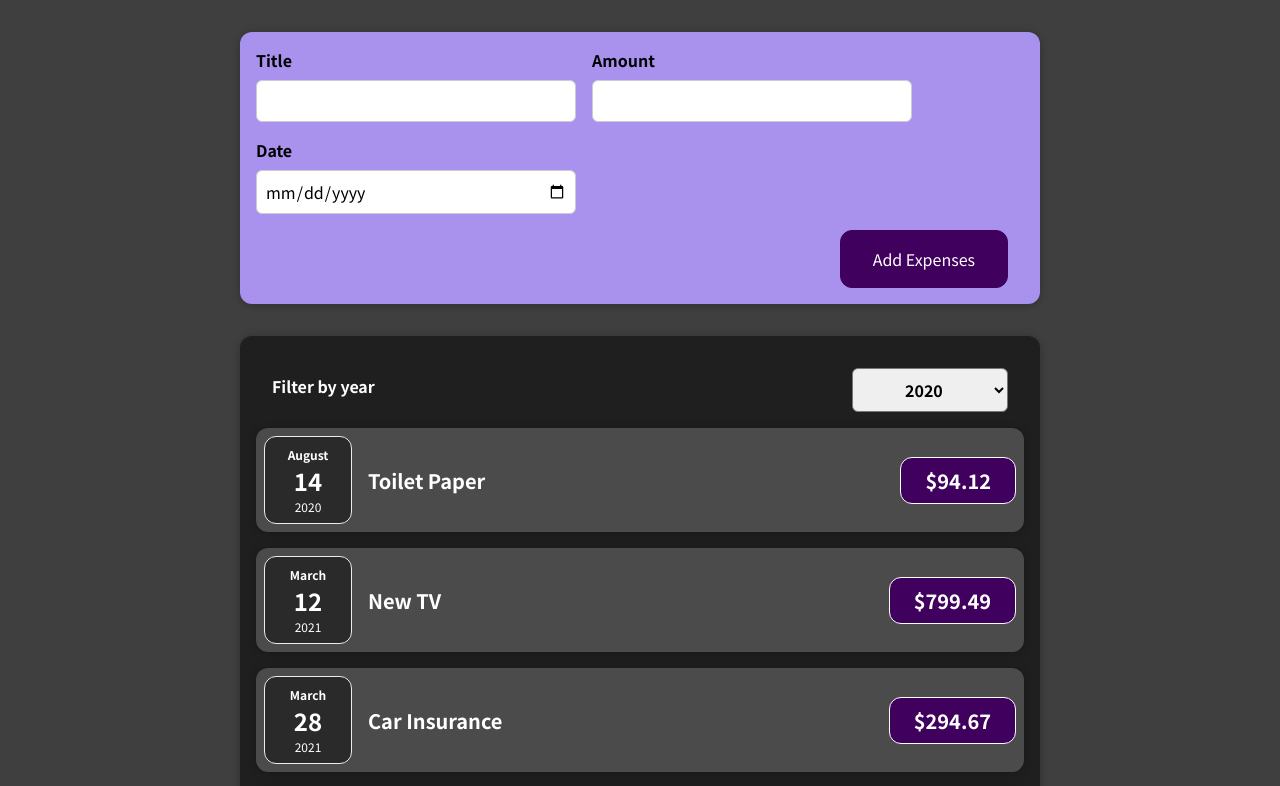
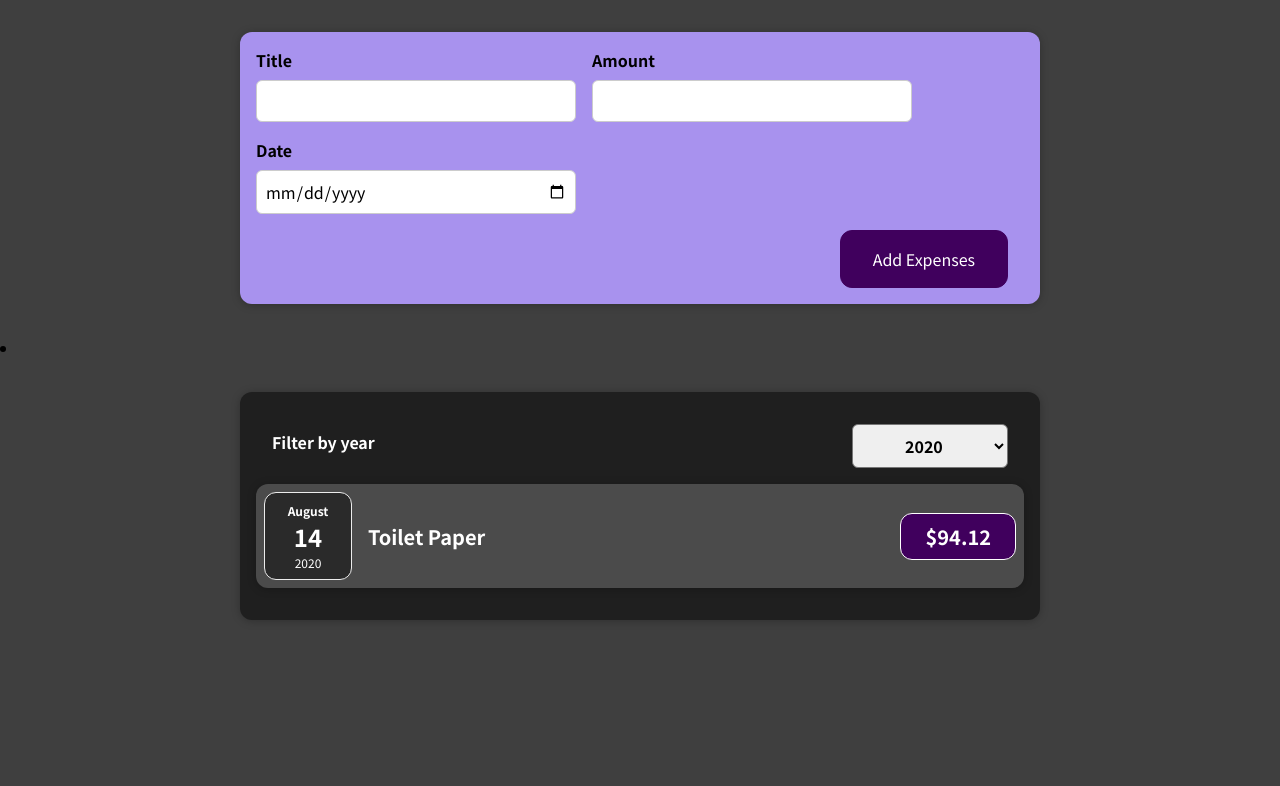
Before and after one commit to AshKatLuck/react-tutorial-expenses, a React (Create React App) app: page / in a window 1280 px wide. Shown: the top 786 px of the page. Built offline with nearby package versions, Linux system fonts and the light colour scheme.

Commit message:
Move the list logic to another file expenseList.js with its own css Add a powerpoint slide with the structure of the App till now

```diff
--- a/src/components/Expenses/Expenses.js
+++ b/src/components/Expenses/Expenses.js
@@ -1,54 +1,30 @@
-import ExpenseItem from "./ExpenseItem";
 import "./Expenses.css";
 import Card from "../UI/Card";
 import React, { useState } from "react";
 import ExpensesFilter from "./ExpensesFilter";
+import ExpensesList from "./ExpensesList";
 
 const Expenses = (props) => {
   const [filterByYear, setFilterByYear] = useState("2020");
 
   const changeFilterYearHandler = (enteredFilterYear) => {
     setFilterByYear(enteredFilterYear);
-    // console.log("from Expense.js");
-    // console.log(filterByYear, enteredFilterYear);
   };
+  const expensesForSelectedYear = props.expenses.filter(
+    (expense) => expense.date.getFullYear().toString() === filterByYear
+  );
 
-  // const expenses = props.expenses;
   return (
-    <Card className="expenses">
-      <ExpensesFilter
-        selected={filterByYear}
-        onChangeFilterYear={changeFilterYearHandler}
-      />
-      {props.expenses.map((expense) => (
-        <ExpenseItem
-          title={expense.title}
-          amount={expense.amount}
-          date={expense.date}
+    <li>
+      <Card className="expenses">
+        <ExpensesFilter
+          selected={filterByYear}
+          onChangeFilterYear={changeFilterYearHandler}
         />
-      ))}
-      {/* <ExpenseItem
-        title={expenses[0].title}
-        amount={expenses[0].amount}
-        date={expenses[0].date}
-      />
-      <ExpenseItem
-        title={expenses[1].title}
-        amount={expenses[1].amount}
-        date={expenses[1].date}
-      />
-      <ExpenseItem
-        title={expenses[2].title}
-        amount={expenses[2].amount}
-        date={expenses[2].date}
-      />
-      <ExpenseItem
-        title={expenses[3].title}
-        amount={expenses[3].amount}
-        date={expenses[3].date}
-      /> */}
-    </Card>
+
+        <ExpensesList expenses={expensesForSelectedYear} />
+      </Card>
+    </li>
   );
 };
-
 export default Expenses;
--- /dev/null
+++ b/src/components/Expenses/ExpensesList.css
@@ -0,0 +1,9 @@
+.expenses-list {
+  list-style: none;
+  padding: 0;
+}
+
+.expenses-list__fallback {
+  color: white;
+  text-align: center;
+}
--- /dev/null
+++ b/src/components/Expenses/ExpensesList.js
@@ -0,0 +1,23 @@
+import React from "react";
+import "./ExpensesList.css";
+import ExpenseItem from "./ExpenseItem";
+
+const ExpensesList = (props) => {
+  if (props.expenses.length === 0) {
+    return <h2 className="expenses-list__fallback">No content found</h2>;
+  }
+  return (
+    <ul className="expenses-list">
+      {props.expenses.map((expense) => (
+        <ExpenseItem
+          key={expense.id}
+          title={expense.title}
+          amount={expense.amount}
+          date={expense.date}
+        />
+      ))}
+    </ul>
+  );
+};
+
+export default ExpensesList;
```
